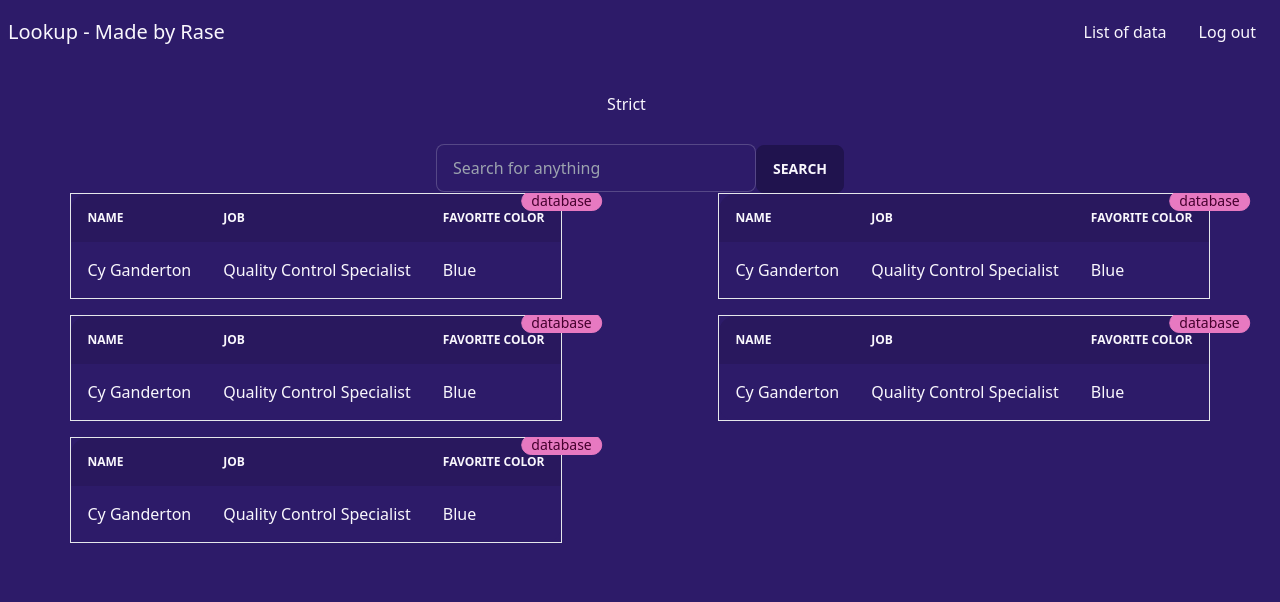
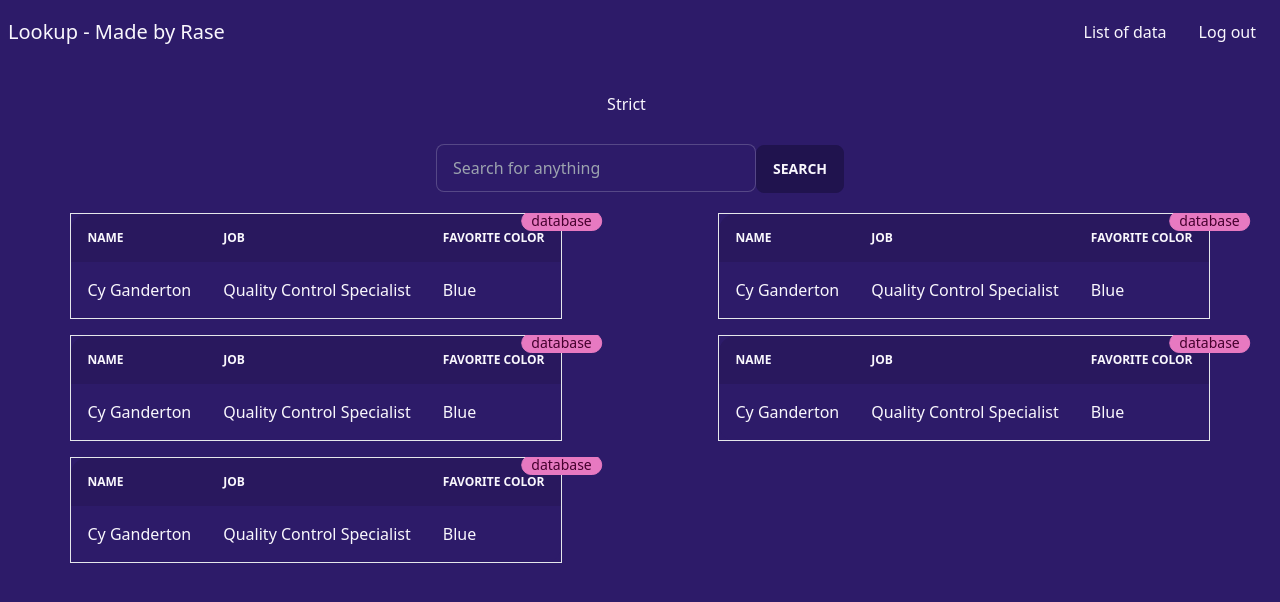
Before and after one commit to 52617365/Lookup, a Next.js app: page /lookup in a window 1280 px wide. Shown: the top 602 px of the page. Built offline with nearby package versions, Linux system fonts and the light colour scheme.

Commit message:
tiny bit of padding to top on tables.
Signed-off-by: 52617365 <rasengithub@protonmail.com>

```diff
--- a/pages/lookup.tsx
+++ b/pages/lookup.tsx
@@ -13,7 +13,7 @@
             <div className="text-center">
                 <TextInput placeholderText="Search for anything"/>
                 <button className="btn">Search</button>
-                <div className="grid grid-cols-2 gap-4">
+                <div className="grid grid-cols-2 gap-4 pt-5">
                     <div className="...">
                         <Table/>
                     </div>
```
